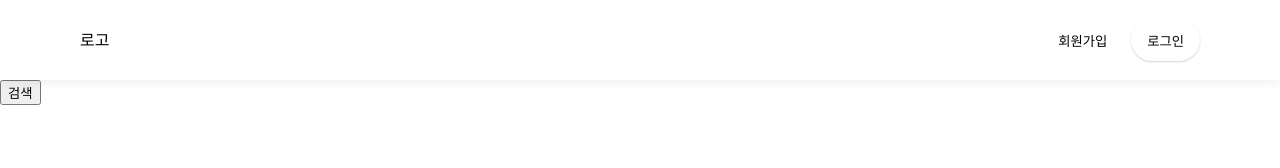
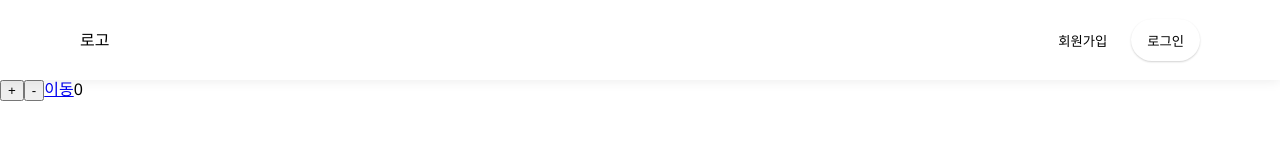
Before and after one commit to swontech/s02-front, a React (Create React App) app: page /test in a window 1280 px wide. Shown: the top 168 px of the page. Built offline with nearby package versions, Linux system fonts and the light colour scheme.

Commit message:
redux 및 router 추가

```diff
--- a/src/App.js
+++ b/src/App.js
@@ -1,16 +1,22 @@
 import GlobalStyle from './styles/GlobalStyles';
 import Header from './components/layout/Header';
 import Footer from './components/layout/Footer';
-import S022200010 from './views/S022200010';
+import { Route, BrowserRouter as Router, Routes } from "react-router-dom";
+import S022200010 from "./views/S022200010";
+import Test from "./views/standard/reducertest";
 
-const App = () => {
+const App = ({ store }) => {
   return (
     <>
       <GlobalStyle />
       <Header />
-        <S022200010 />
+      <Router>
+        <Routes>
+          <Route path="/" exact element={<S022200010 />} />
+          <Route path="/test" exact element={<Test />} />
+        </Routes>
+      </Router>
       <Footer />
-      <div id="root-modal" />
     </>
   );
 }
--- a/src/index.js
+++ b/src/index.js
@@ -2,9 +2,16 @@ import React from 'react';
 import ReactDOM from 'react-dom';
 import App from './App';
 import reportWebVitals from './reportWebVitals';
+import { Provider } from 'react-redux';
+import store from './store';
 
 ReactDOM.render(
-  <App />,
+  <React.StrictMode>
+    <Provider store={store}>
+      <App />
+    </Provider>
+  </React.StrictMode>
+  ,
   document.getElementById('root')
 );
 reportWebVitals();
--- /dev/null
+++ b/src/redux/action/standardAction.js
@@ -0,0 +1,23 @@
+export const INCREASE_COUNT = 'count/INCREASE_COUNT';
+export const DECREASE_COUNT = 'count/DECREASE_COUNT';
+
+export const SET_COUNT = 'count/SET_COUNT';
+
+// Action creators
+export const increaseCount = () => {
+    return {
+        type: INCREASE_COUNT,
+    }
+};
+
+export const decreaseCount = () => {
+    return {
+        type: DECREASE_COUNT,
+    }
+};
+
+export const setCount = () => {
+    return {
+        type: SET_COUNT,
+    }
+};
--- /dev/null
+++ b/src/redux/reducers/standardReducer.js
@@ -0,0 +1,25 @@
+
+import * as standardAction from '../action/standardAction';
+
+const initialStates = {
+    count: 0,
+}
+
+export default function standard(state = initialStates, action) {
+    const { type } = action
+    switch (type) {
+        case standardAction.INCREASE_COUNT: {
+            return {
+                ...state,
+                count: state.count + 1
+            }
+        }
+        case standardAction.DECREASE_COUNT: {
+            return {
+                ...state,
+                count: state.count - 1,
+            }
+        }
+        default: return state
+    }
+}
--- /dev/null
+++ b/src/redux/rootReducer.js
@@ -0,0 +1,8 @@
+import { combineReducers } from 'redux'
+import standard from './reducers/standardReducer'
+
+const reducer = combineReducers({
+    standard,
+})
+
+export default reducer
--- /dev/null
+++ b/src/store.js
@@ -0,0 +1,7 @@
+import { applyMiddleware, createStore } from 'redux'
+import reducer from './redux/rootReducer'
+import logger from 'redux-logger';
+
+const store = createStore(reducer, applyMiddleware(logger));
+
+export default store;
--- a/src/views/S022200010.js
+++ b/src/views/S022200010.js
@@ -1,4 +1,5 @@
 import React from "react";
+import { Link } from "react-router-dom";
 import styled from "styled-components";
 import { retrieveAPI } from "../api/s022/s022200010";
 import palette from "../styles/palette";
@@ -25,6 +26,7 @@ const S022200010 = () => {
 
     return (
         <Container onSubmit={onSubmitRetrieve}>
+            <Link to={"/test"} >테스트페이지로</Link>
             <button type="submit">검색</button>
         </Container>
     );
--- /dev/null
+++ b/src/views/standard/reducertest.js
@@ -0,0 +1,19 @@
+import React from "react";
+import { useDispatch, useSelector } from "react-redux";
+import { Link } from "react-router-dom";
+import * as action from "../../redux/action/standardAction"
+
+const Test = () => {
+    const dispatch = useDispatch()
+    const { count } = useSelector((state) => state.standard)
+    return (
+        <div >
+            <button onClick={() => dispatch(action.increaseCount())}>+</button>
+            <button onClick={() => dispatch(action.decreaseCount())}>-</button>
+            <Link to={"/"} >이동</Link>
+            {count}
+        </div>
+    );
+};
+
+export default Test;
```
Also changed, not shown: package.json (+8 -0 lines).
